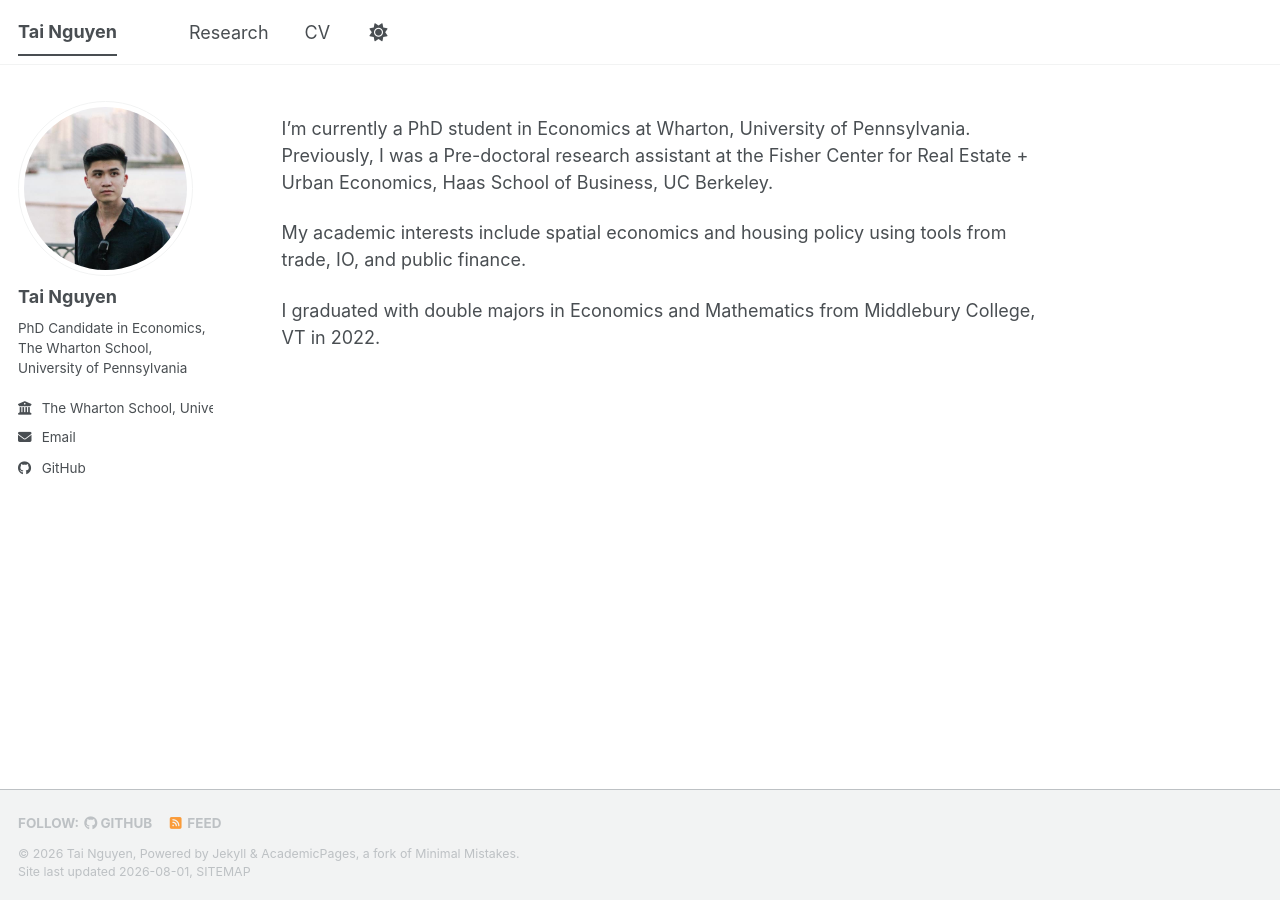
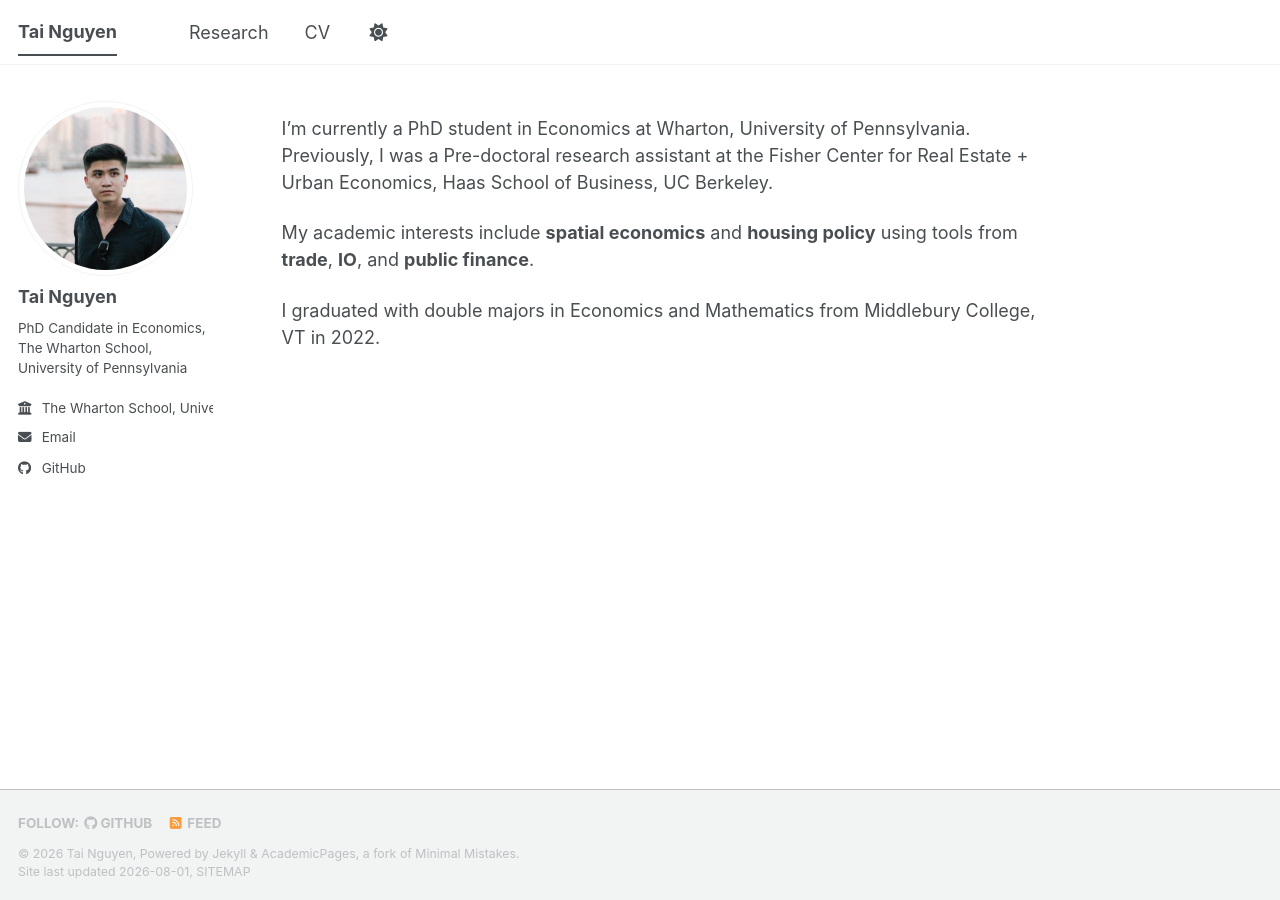
Before and after one commit to tvnguyen24/tvnguyen24.github.io, a Jekyll site: the page built from _pages/about.md, in a window 1280 px wide. Built offline with Jekyll 4.4.1, drawn with Linux system fonts in a browser that asks for light colours; a style sheet for code colours, icons or effects is not loaded.

```diff
--- a/_pages/about.md
+++ b/_pages/about.md
@@ -9,6 +9,6 @@ redirect_from:
 
 I'm currently a PhD student in Economics at Wharton, University of Pennsylvania. Previously, I was a Pre-doctoral research assistant at the Fisher Center for Real Estate + Urban Economics, Haas School of Business, UC Berkeley.
 
-My academic interests include spatial economics and housing policy using tools from trade, IO, and public finance.
+My academic interests include **spatial economics** and **housing policy** using tools from **trade**, **IO**, and **public finance**.
 
 I graduated with double majors in Economics and Mathematics from Middlebury College, VT in 2022.
```
